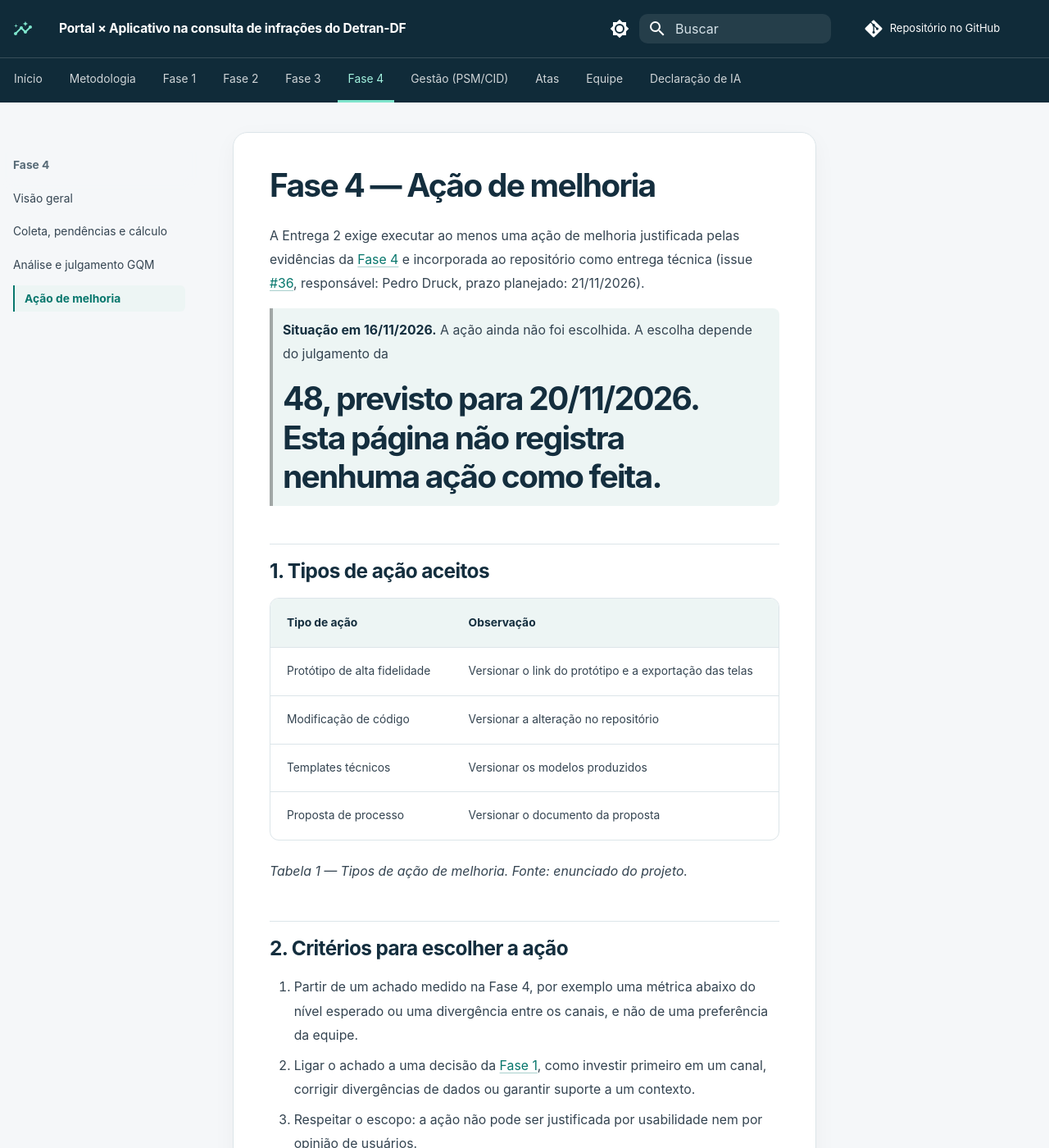
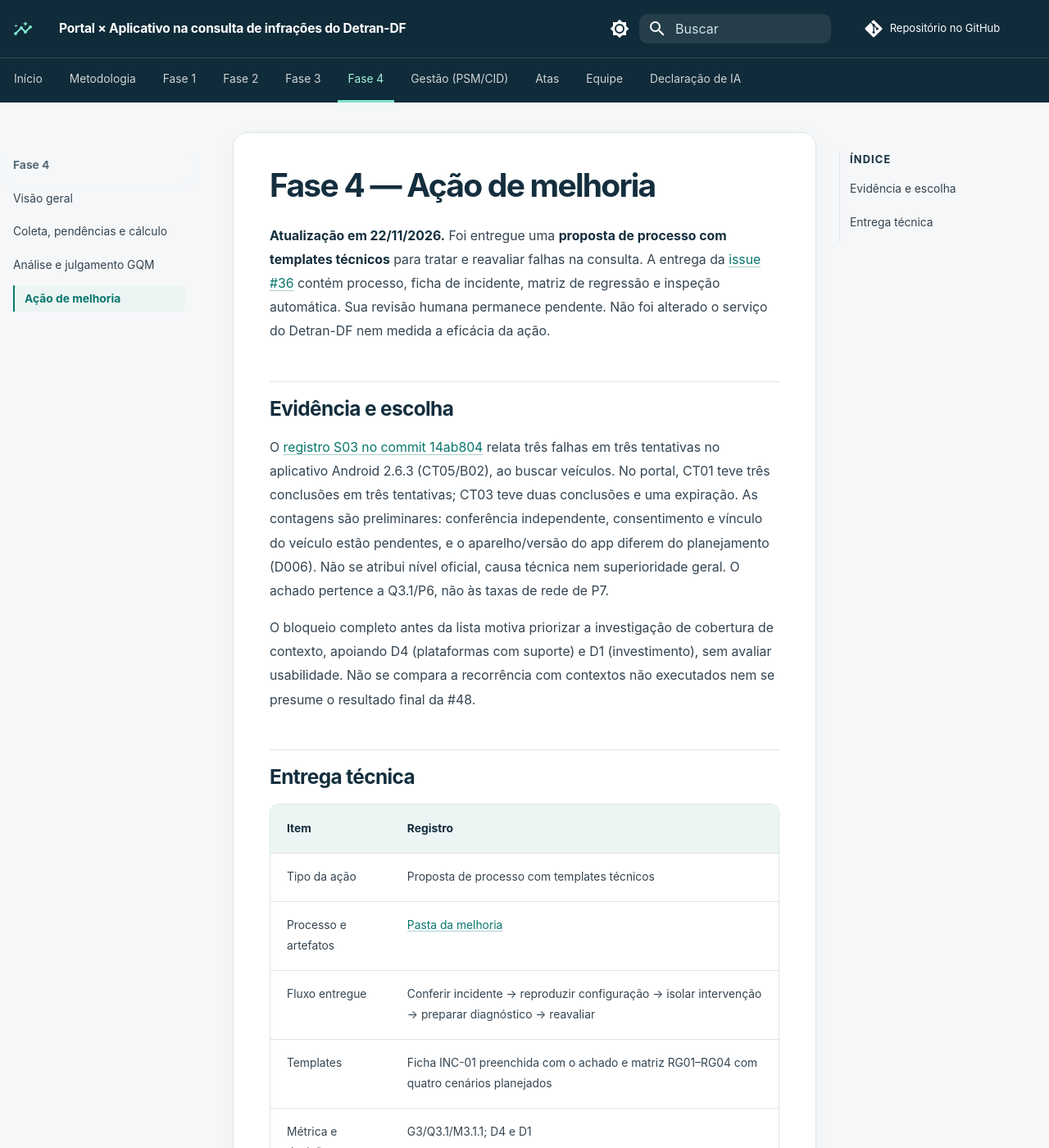
Before and after one commit to FCTE-Qualidade-de-Software-1/2026-2_T02_KATHERINE_JOHNSON, an MkDocs documentation site: the page built from docs/fase4-melhoria.md, in a window 1280 px wide and 1400 px high. Shown: the whole window at 82% size. Built offline with MkDocs 1.6.1 and Material for MkDocs 9.7.7, drawn with Linux system fonts in a browser that asks for light colours; comment, search, counter and statistics services are not loaded; some of the changed text lies outside the part shown.

Commit message:
feat(melhoria): entrega processo de diagnóstico e regressão da consulta

````diff
--- a/docs/fase4-melhoria.md
+++ b/docs/fase4-melhoria.md
@@ -1,44 +1,45 @@
 # Fase 4 — Ação de melhoria
 
-A Entrega 2 exige executar ao menos uma ação de melhoria justificada pelas evidências da
-[Fase 4](fase4.md) e incorporada ao repositório como entrega técnica (issue
-[#36](https://github.com/FCTE-Qualidade-de-Software-1/2026-2_T02_KATHERINE_JOHNSON/issues/36),
-responsável: Pedro Druck, prazo planejado: 21/11/2026).
+**Atualização em 22/11/2026.** Foi entregue uma **proposta de processo com templates técnicos**
+para tratar e reavaliar falhas na consulta. A entrega da
+[issue #36](https://github.com/FCTE-Qualidade-de-Software-1/2026-2_T02_KATHERINE_JOHNSON/issues/36)
+contém processo, ficha de incidente, matriz de regressão e inspeção automática. Sua revisão humana
+permanece pendente. Não foi alterado o serviço do Detran-DF nem medida a eficácia da ação.
 
-> **Situação em 16/11/2026.** A ação ainda não foi escolhida. A escolha depende do julgamento da
-> #48, previsto para 20/11/2026. Esta página não registra nenhuma ação como feita.
+## Evidência e escolha
 
-## 1. Tipos de ação aceitos
+O [registro S03 no commit 14ab804](https://github.com/FCTE-Qualidade-de-Software-1/2026-2_T02_KATHERINE_JOHNSON/blob/14ab804210f4b1be2aaa84e1946d9e11079a9a28/evidencias/fase4/S03-registro-2026-11-21.md)
+relata três falhas em três tentativas no aplicativo Android 2.6.3 (CT05/B02), ao buscar veículos.
+No portal, CT01 teve três conclusões em três tentativas; CT03 teve duas conclusões e uma expiração.
+As contagens são preliminares: conferência independente, consentimento e vínculo do veículo estão
+pendentes, e o aparelho/versão do app diferem do planejamento (D006). Não se atribui nível oficial,
+causa técnica nem superioridade geral. O achado pertence a Q3.1/P6, não às taxas de rede de P7.
 
-| Tipo de ação | Observação |
-|---|---|
-| Protótipo de alta fidelidade | Versionar o link do protótipo e a exportação das telas |
-| Modificação de código | Versionar a alteração no repositório |
-| Templates técnicos | Versionar os modelos produzidos |
-| Proposta de processo | Versionar o documento da proposta |
+O bloqueio completo antes da lista motiva priorizar a investigação de cobertura de contexto,
+apoiando D4 (plataformas com suporte) e D1 (investimento), sem avaliar usabilidade. Não se compara
+a recorrência com contextos não executados nem se presume o resultado final da #48.
 
-*Tabela 1 — Tipos de ação de melhoria. Fonte: enunciado do projeto.*
-
-## 2. Critérios para escolher a ação
-
-1. Partir de um achado medido na Fase 4, por exemplo uma métrica abaixo do nível esperado ou uma
-   divergência entre os canais, e não de uma preferência da equipe.
-2. Ligar o achado a uma decisão da [Fase 1](fase1-proposito.md), como investir primeiro em um
-   canal, corrigir divergências de dados ou garantir suporte a um contexto.
-3. Respeitar o escopo: a ação não pode ser justificada por usabilidade nem por opinião de usuários.
-4. Caber no prazo, com um artefato que outro integrante consiga abrir e conferir.
-
-## 3. Registro da ação
-
-Depois da escolha, a tabela abaixo é preenchida com a ação, o achado que a motivou e o
-artefato versionado.
+## Entrega técnica
 
 | Item | Registro |
 |---|---|
-| Achado da Fase 4 que justifica a ação | A preencher após a #48 |
-| Ação escolhida e tipo | A preencher |
-| Decisão da Fase 1 que ela apoia | A preencher |
-| Artefato versionado | A preencher |
-| Como foi conferido e por quem | A preencher |
+| Tipo da ação | Proposta de processo com templates técnicos |
+| Processo e artefatos | [Pasta da melhoria](https://github.com/FCTE-Qualidade-de-Software-1/2026-2_T02_KATHERINE_JOHNSON/tree/main/melhorias/consulta-infracoes) |
+| Fluxo entregue | Conferir incidente → reproduzir configuração → isolar intervenção → preparar diagnóstico → reavaliar |
+| Templates | Ficha INC-01 preenchida com o achado e matriz RG01–RG04 com quatro cenários planejados |
+| Métrica e decisões | G3/Q3.1/M3.1.1; D4 e D1 |
+| Reavaliação | Três tentativas P6 por contexto/versão; mínimo 2/3 para aprovação; meta local 3/3, sem mudar os níveis da Fase 2 |
+| Inspeção técnica | Script offline confere fonte imutável, condições e critérios da matriz; não executa consultas |
+| Revisão humana | Daniel é o revisor designado da #36; aprovação não presumida |
+| Eficácia no produto | Não medida; depende de intervenção identificada e nova execução equivalente |
 
-*Tabela 2 — Registro da ação de melhoria. Fonte: elaborada pela equipe; campos pendentes.*
+*Tabela 1 — Rastreabilidade da ação. Fonte: S03, Fases 1–3 e issue #36.*
+
+```bash
+python3 melhorias/consulta-infracoes/verificar.py
+```
+
+A inspeção não substitui a revisão humana nem certifica correção do serviço. As novas execuções
+usam os instrumentos existentes de P6; não houve duplicação dos scripts da branch de coleta.
+Falhas permanecem no denominador, versões são separadas por bloco e contextos indisponíveis
+ficam não avaliados. O incidente só pode ser encerrado como corrigido após reavaliação conferida.
````
Also changed, not shown: melhorias/consulta-infracoes/README.md (added, +62 -0 lines), melhorias/consulta-infracoes/incidente.md (added, +30 -0 lines), 2 other files.
